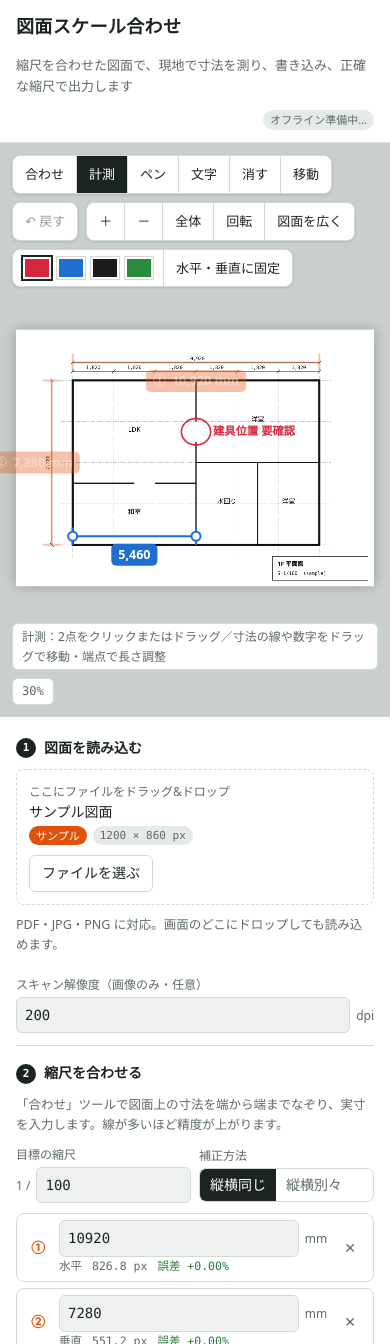
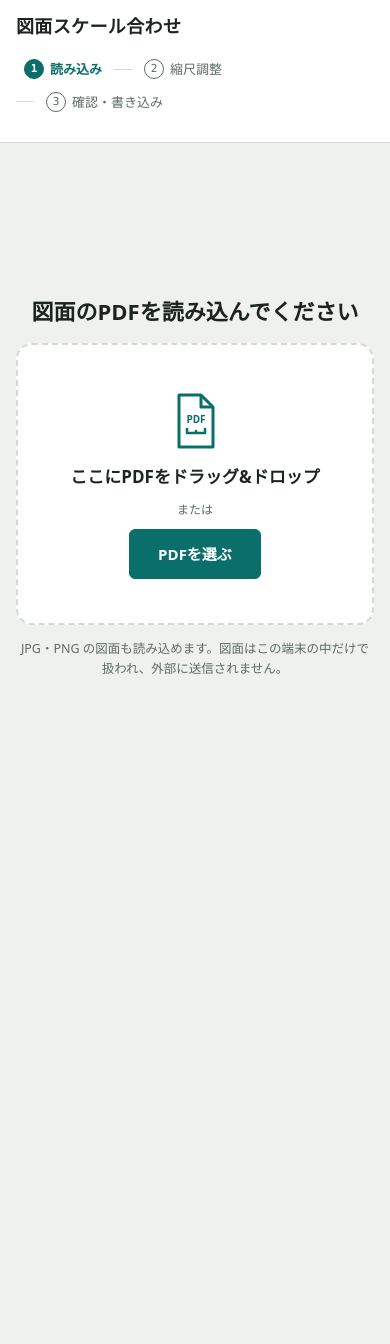
Before and after one commit to pluslup/zumen-scale, a plain HTML site: page index.html in a window 390 px wide. Shown: the top 1344 px of the page. After the commit the page ends 844 px from the top, so only its background shows below. Drawn offline with Linux system fonts and the light colour scheme.

Commit message:
起動画面をPDF読み込みのみにし、読み込み→縮尺調整→確認・書き込みの3ステップに整理
Co-Authored-By: Claude Opus 5.5 <noreply@anthropic.com>
Claude-Session: https://claude.ai/code/session_01BbWGDG1hpLCwZqBE9xNtqP

```diff
--- a/index.html
+++ b/index.html
@@ -70,7 +70,7 @@ button.ghost{border-color:transparent;background:transparent;color:var(--muted);
 button.danger{color:var(--bad)}
 button[aria-pressed=true].toggle{background:var(--accent);border-color:var(--accent);color:var(--accent-ink)}
 a.dlLink{display:inline-block;padding:9px 14px;border:1px solid var(--rule);border-radius:6px;color:var(--ink);text-decoration:none;background:var(--panel)}
-.drop{border:1.5px dashed var(--rule);border-radius:8px;padding:12px;display:flex;gap:10px;align-items:center;justify-content:space-between;flex-wrap:wrap;cursor:pointer}
+.drop-old{border:1.5px dashed var(--rule);border-radius:8px;padding:12px;display:flex;gap:10px;align-items:center;justify-content:space-between;flex-wrap:wrap;cursor:pointer}
 .drop.hot{border-color:var(--accent);background:color-mix(in srgb,var(--accent) 8%,transparent)}
 .drop .fname{font-weight:500;word-break:break-all;min-width:0}
 .badge{font-size:11px;padding:1px 7px;border-radius:999px;background:var(--chip);color:var(--muted);white-space:nowrap}
@@ -110,6 +110,7 @@ label.chk{display:flex;gap:8px;align-items:center;font-size:13px}
 .tb .grp{display:flex;align-items:center;gap:6px;padding:4px 10px;font-size:12px;color:var(--muted)}
 .sw{width:22px;height:22px;border-radius:50%;border:2px solid var(--panel)!important;box-shadow:0 0 0 1px var(--rule);padding:0;cursor:pointer}
 .sw[aria-pressed=true]{box-shadow:0 0 0 2px var(--ink)}
+.tb .sw{border-radius:50%;padding:0;flex:none}
 .status{position:absolute;left:12px;bottom:12px;right:12px;z-index:2;display:flex;justify-content:space-between;gap:8px;flex-wrap:wrap;pointer-events:none}
 .status span{background:var(--panel);border:1px solid var(--rule);border-radius:6px;padding:3px 9px;font-size:12px;color:var(--muted)}
 .mbar{position:absolute;left:50%;bottom:52px;transform:translateX(-50%);z-index:3;display:flex;gap:8px;align-items:center;background:var(--panel);border:1px solid var(--rule);border-radius:12px;padding:8px 10px 8px 16px;box-shadow:0 4px 16px rgba(0,0,0,.18);max-width:calc(100% - 24px);flex-wrap:wrap;justify-content:center}
@@ -122,6 +123,45 @@ label.chk{display:flex;gap:8px;align-items:center;font-size:13px}
   background:color-mix(in srgb,var(--bg) 78%,transparent)}
 .dropmask div{width:100%;height:100%;border:3px dashed var(--accent);border-radius:16px;display:grid;place-content:center;gap:6px;text-align:center;color:var(--accent)}
 .dropmask strong{font-size:22px} .dropmask span{font-size:14px;color:var(--muted)}
+/* phases */
+body[data-phase="start"] .app{display:none}
+body:not([data-phase="start"]) .start{display:none}
+body[data-phase="start"] .ph-app{display:none!important}
+body[data-phase="scale"] .ph-work{display:none!important}
+body[data-phase="work"] .ph-scale{display:none!important}
+.hspace{flex:1}
+header{align-items:center}
+.steps{list-style:none;margin:0;padding:0;display:flex;gap:4px;flex-wrap:wrap}
+.steps li{display:flex;align-items:center}
+.steps li+li::before{content:"";width:18px;height:1px;background:var(--rule);margin-right:4px}
+.steps button{border:0;background:transparent;color:var(--muted);padding:4px 8px;border-radius:999px;display:flex;gap:6px;align-items:center;font-size:13px}
+.steps button:disabled{opacity:1;cursor:default}
+.steps .n{font-family:var(--f-num);font-size:11px;width:20px;height:20px;border-radius:50%;display:inline-grid;place-items:center;border:1.5px solid currentColor}
+.steps li.cur button{color:var(--accent);font-weight:700}
+.steps li.cur .n{background:var(--accent);border-color:var(--accent);color:var(--accent-ink)}
+.steps li.done button{color:var(--ink)}
+.steps li.done .n{background:var(--ink);border-color:var(--ink);color:var(--panel)}
+.start{flex:1;display:grid;place-items:center;padding-block:32px;padding-left:max(16px,env(safe-area-inset-left,0px));padding-right:max(16px,env(safe-area-inset-right,0px))}
+.startbox{width:100%;max-width:640px;display:flex;flex-direction:column;gap:14px;text-align:center}
+.startbox h2{margin:0;font-size:22px;font-weight:700;text-wrap:balance}
+.bigdrop{border:2px dashed var(--rule);border-radius:16px;background:var(--panel);padding:44px 20px;display:flex;flex-direction:column;align-items:center;gap:10px;cursor:pointer;transition:border-color .15s,background .15s}
+.bigdrop:hover,.bigdrop.hot{border-color:var(--accent);background:color-mix(in srgb,var(--accent) 6%,var(--panel))}
+.bigdrop:focus-visible{outline:2px solid var(--accent);outline-offset:3px}
+.bigdrop strong{font-size:17px}
+.bigdrop .or{color:var(--muted);font-size:12px}
+.bigdrop .primary{font-size:15px;padding:12px 28px}
+.dropicon{width:64px;height:64px;color:var(--accent)}
+.filebar{display:flex;flex-direction:column;gap:6px;padding-block:10px;border-bottom:1px solid var(--rule)}
+.filebar .fname{font-weight:700;word-break:break-all}
+.howto{margin:0;padding-left:1.4em;font-size:13px;display:flex;flex-direction:column;gap:2px}
+.howto.plain{list-style:none;padding-left:0}
+.howto.plain li{padding-left:1em;text-indent:-1em}
+.howto.plain li::before{content:"・"}
+button.big{padding:13px 16px;font-size:15px}
+.scalecard{display:grid;grid-template-columns:1fr auto;gap:2px 12px;align-items:center;padding:12px;border-radius:10px;background:var(--chip)}
+.scalecard b{font-size:22px;margin-left:8px}
+.scalecard .lbl{grid-column:1}
+.scalecard button{grid-column:2;grid-row:1 / span 2}
 @media (max-width:820px){
   .app{grid-template-columns:1fr;flex:none}
   .stage{height:68vh;order:-1}
@@ -132,37 +172,49 @@ label.chk{display:flex;gap:8px;align-items:center;font-size:13px}
 
 <header>
   <h1>図面スケール合わせ</h1>
-  <p>縮尺を合わせた図面で、現地で寸法を測り、書き込み、正確な縮尺で出力します</p>
-  <span class="badge" id="offlineBadge" style="margin-left:auto">オフライン準備中…</span>
+  <ol class="steps" aria-label="作業の流れ">
+    <li data-p="start"><button type="button" id="stepStart"><span class="n">1</span>読み込み</button></li>
+    <li data-p="scale"><button type="button" id="stepScale"><span class="n">2</span>縮尺調整</button></li>
+    <li data-p="work"><button type="button" id="stepWork"><span class="n">3</span>確認・書き込み</button></li>
+  </ol>
+  <span class="hspace"></span>
+  <span class="badge" id="offlineBadge" hidden></span>
+  <button type="button" class="ghost ph-app" id="newFileBtn">別の図面を開く</button>
 </header>
+
+<main class="start" id="startView">
+  <div class="startbox">
+    <h2>図面のPDFを読み込んでください</h2>
+    <div class="bigdrop" id="dropBox" role="button" tabindex="0" aria-label="図面ファイルを選ぶ">
+      <svg class="dropicon" viewBox="0 0 64 64" aria-hidden="true"><path d="M16 6h22l12 12v40H16z" fill="none" stroke="currentColor" stroke-width="3" stroke-linejoin="round"/><path d="M38 6v12h12" fill="none" stroke="currentColor" stroke-width="3" stroke-linejoin="round"/><path d="M24 44h18M24 44v-4M42 44v-4M33 44v-2" stroke="currentColor" stroke-width="2.5" stroke-linecap="round"/><text x="33" y="34" text-anchor="middle" font-size="10" font-weight="700" fill="currentColor" font-family="system-ui,sans-serif">PDF</text></svg>
+      <strong>ここにPDFをドラッグ&ドロップ</strong>
+      <span class="or">または</span>
+      <button type="button" class="primary" id="openBtn">PDFを選ぶ</button>
+    </div>
+    <p class="hint">JPG・PNG の図面も読み込めます。図面はこの端末の中だけで扱われ、外部に送信されません。</p>
+    <div id="loadMsg"></div>
+  </div>
+  <input id="file" type="file" accept="application/pdf,image/jpeg,image/png,.pdf,.jpg,.jpeg,.png" hidden>
+</main>
 
 <div class="app" id="app">
   <aside>
-    <section class="step">
-      <h2><span class="n">1</span>図面を読み込む</h2>
-      <div class="drop" id="dropBox">
-        <div style="min-width:0">
-          <div class="lbl">ここにファイルをドラッグ&ドロップ</div>
-          <div class="fname" id="fname">サンプル図面</div>
-          <div class="row" style="gap:6px;margin-top:2px"><span class="badge sample" id="kindBadge">サンプル</span><span class="badge num" id="pxBadge"></span></div>
-        </div>
-        <button id="openBtn" type="button">ファイルを選ぶ</button>
-        <input id="file" type="file" accept="application/pdf,image/jpeg,image/png,.pdf,.jpg,.jpeg,.png" hidden>
-      </div>
-      <p class="hint">PDF・JPG・PNG に対応。画面のどこにドロップしても読み込めます。</p>
-      <div id="loadMsg"></div>
+    <div class="filebar">
+      <div class="fname" id="fname"></div>
+      <div class="row" style="gap:6px"><span class="badge" id="kindBadge"></span><span class="badge num" id="pxBadge"></span></div>
       <div class="row" id="pageRow" hidden>
         <div class="field"><label for="pageSel">ページ</label><select id="pageSel"></select></div>
       </div>
-      <div class="row" id="dpiRow">
-        <div class="field"><label for="dpi">スキャン解像度（画像のみ・任意）</label>
-          <div class="inmm"><input id="dpi" type="number" min="50" max="2400" step="1" placeholder="例 300"><span>dpi</span></div></div>
-      </div>
-    </section>
+      <div id="appMsg" class="stack"></div>
+    </div>
 
-    <section class="step">
-      <h2><span class="n">2</span>縮尺を合わせる</h2>
-      <p class="hint">「合わせ」ツールで図面上の寸法を端から端までなぞり、実寸を入力します。線が多いほど精度が上がります。</p>
+    <section class="step ph-scale">
+      <h2>縮尺を合わせる</h2>
+      <ol class="howto">
+        <li>図面の中の寸法（通り芯間など）を、端から端までなぞる</li>
+        <li>その寸法の実寸を mm で入力する</li>
+        <li>線を2本以上引くと精度が上がります</li>
+      </ol>
       <div class="row">
         <div class="field"><label for="ratio">目標の縮尺</label>
           <div class="inmm"><span>1 /</span><input id="ratio" type="number" min="1" step="1" value="100"></div></div>
@@ -177,21 +229,39 @@ label.chk{display:flex;gap:8px;align-items:center;font-size:13px}
         <label class="chk"><input type="checkbox" id="showCal" checked> 合わせ線を表示</label>
         <button type="button" class="ghost" id="clearLines">合わせ線を消す</button>
       </div>
+      <div class="row" id="dpiRow">
+        <div class="field"><label for="dpi">スキャン解像度（画像のみ・任意）</label>
+          <div class="inmm"><input id="dpi" type="number" min="50" max="2400" step="1" placeholder="例 300"><span>dpi</span></div></div>
+      </div>
       <div class="stack">
         <button type="button" class="toggle" id="asIsBtn" aria-pressed="false">この資料はすでに正しい縮尺</button>
-        <p class="hint" id="asIsHint">補正済みのPDFなど、原寸（100%）で印刷すると目標の縮尺になる資料なら、寸法線なしで計測できます。</p>
+        <p class="hint" id="asIsHint"></p>
       </div>
     </section>
 
-    <section class="step">
-      <h2><span class="n">3</span>補正結果</h2>
+    <section class="step ph-scale">
+      <h2>補正結果</h2>
       <dl class="result" id="result"></dl>
       <div id="calNote" class="stack"></div>
+      <button type="button" class="primary big" id="toWork" disabled>縮尺を確定して次へ</button>
+      <p class="hint" id="toWorkHint">寸法線に実寸を入力すると、次へ進めます。</p>
     </section>
 
-    <section class="step">
-      <h2><span class="n">4</span>現地で測る・書き込む</h2>
-      <p class="hint">「計測」で2点をなぞると実際の長さが出ます。そのままなら一時表示、「図面に残す」で図面に記入されます。寸法は線や数字をつかんで移動、端点をつかんで長さを調整できます。「ペン」「文字」で書き込み、「消す」で書き込みをタップすると消えます。</p>
+    <section class="step ph-work">
+      <div class="scalecard">
+        <div><span class="lbl">縮尺</span><b class="num" id="scaleNow">1/100</b></div>
+        <div class="lbl" id="scaleBasis"></div>
+        <button type="button" id="backScale">縮尺を調整し直す</button>
+      </div>
+    </section>
+
+    <section class="step ph-work">
+      <h2>寸法の確認・書き込み</h2>
+      <ul class="howto plain">
+        <li><b>計測</b>：2点をなぞると実寸を表示。「図面に残す」で記入</li>
+        <li>残した寸法は、線や数字をつかんで移動、端点で長さ調整</li>
+        <li><b>ペン</b>・<b>文字</b>で書き込み、<b>消す</b>で削除</li>
+      </ul>
       <div class="counts"><span>残した寸法 <b id="cntDim">0</b></span><span>ペン <b id="cntPen">0</b></span><span>文字 <b id="cntText">0</b></span></div>
       <div class="row">
         <button type="button" id="undoBtn2">元に戻す</button>
@@ -199,8 +269,8 @@ label.chk{display:flex;gap:8px;align-items:center;font-size:13px}
       </div>
     </section>
 
-    <section class="step">
-      <h2><span class="n">5</span>出力する</h2>
+    <section class="step ph-work">
+      <h2>出力する</h2>
       <div class="row">
         <div class="field"><span class="lbl">形式</span>
           <div class="seg" role="group" aria-label="形式" id="fmtSeg">
@@ -239,11 +309,11 @@ label.chk{display:flex;gap:8px;align-items:center;font-size:13px}
     <div class="toolbar">
       <div class="tbrow">
         <div class="tb" role="group" aria-label="ツール">
-          <button type="button" data-tool="line" aria-pressed="true" title="縮尺合わせの寸法線（L）">合わせ</button>
-          <button type="button" data-tool="measure" aria-pressed="false" title="計測（M）">計測</button>
-          <button type="button" data-tool="pen" aria-pressed="false" title="ペン（P）">ペン</button>
-          <button type="button" data-tool="text" aria-pressed="false" title="文字（T）">文字</button>
-          <button type="button" data-tool="erase" aria-pressed="false" title="書き込みを消す（E）">消す</button>
+          <button type="button" class="ph-scale" data-tool="line" aria-pressed="true" title="縮尺合わせの寸法線（L）">合わせ</button>
+          <button type="button" class="ph-work" data-tool="measure" aria-pressed="false" title="計測（M）">計測</button>
+          <button type="button" class="ph-work" data-tool="pen" aria-pressed="false" title="ペン（P）">ペン</button>
+          <button type="button" class="ph-work" data-tool="text" aria-pressed="false" title="文字（T）">文字</button>
+          <button type="button" class="ph-work" data-tool="erase" aria-pressed="false" title="書き込みを消す（E）">消す</button>
           <button type="button" data-tool="pan" aria-pressed="false" title="移動（右ドラッグ / H / Space押しながら）">移動</button>
         </div>
         <div class="tb" id="pageNav" hidden role="group" aria-label="ページ">
@@ -251,7 +321,7 @@ label.chk{display:flex;gap:8px;align-items:center;font-size:13px}
           <span class="grp num" id="pgLbl" style="color:var(--ink);font-weight:600">1 / 1</span>
           <button type="button" id="pgNext" title="次のページ（PageDown）" aria-label="次のページ">▶</button>
         </div>
-        <div class="tb"><button type="button" id="undoBtn" title="元に戻す（Ctrl/⌘+Z）">↶ 戻す</button></div>
+        <div class="tb ph-work"><button type="button" id="undoBtn" title="元に戻す（Ctrl/⌘+Z）">↶ 戻す</button></div>
         <div class="tb" role="group" aria-label="表示">
           <button type="button" id="zIn" title="拡大">＋</button>
           <button type="button" id="zOut" title="縮小">－</button>
@@ -302,9 +372,9 @@ const EXPORT_MM_PER_PX = 0.22;   // 1 on-screen px of a dimension mark ≈ 0.22
 const COARSE = matchMedia('(pointer:coarse)').matches;
 const S = { src:null, name:'', kind:'image', pxPerMm0:null, imgScale:1, pdf:null, page:1, pageState:{},
   lines:[], sel:-1, asIs:false, anns:[], hist:[], tool:'line', pending:null, hover:null, measure:null, stroke:null,
-  view:{k:1,ox:0,oy:0}, mode:'u', sample:true, color:'red', size:'m', ortho:false, penSeen:false,
+  view:{k:1,ox:0,oy:0}, mode:'u', color:'red', size:'m', ortho:false, penSeen:false,
   fmt:'pdf', withAnns:false, editing:undefined, textAt:null, textSize:20, loadNote:'',
-  pdfPage:null, pdfBytes:null, srcScale:1, rot:0, hi:null, hiTask:null, srcGen:0, pageHasAnnots:false };
+  phase:'start', pdfPage:null, pdfBytes:null, srcScale:1, rot:0, hi:null, hiTask:null, srcGen:0, pageHasAnnots:false };
 
 const cv = $('#cv'), ctx = cv.getContext('2d'), stage = $('#stage');
 let dpr = 1;
@@ -442,9 +512,9 @@ function paint(){
   if(S.hi && S.hi.key === hiKey()){ ctx.imageSmoothingEnabled = true; ctx.drawImage(S.hi.c, S.hi.x, S.hi.y, S.hi.w, S.hi.h); }
   scheduleHi();
   const px = n => n/v.k, c = calib(), mark = css('--mark'), mark2 = css('--mark2');
-  if($('#showCal').checked) S.lines.forEach((l,i) => {
+  if(S.phase==='scale' && $('#showCal').checked) S.lines.forEach((l,i) => {
     drawDim(ctx, l.a, l.b, {color:mark, label: circ(i)+'  '+(l.real>0 ? fmt(l.real)+' mm' : '寸法を入力'), px,
-      handles:S.tool==='line', strong:i===S.sel, alpha:S.tool==='line' ? 1 : .35});
+      handles:S.tool==='line', strong:i===S.sel, alpha:S.tool==='line' ? 1 : .5});
   });
   renderAnns(ctx, px, c, S.tool==='measure', S.editing);
   if(S.stroke) drawPen(ctx, S.stroke);
@@ -739,7 +809,9 @@ function setTipDefault(){
   };
   setTip(t[S.tool]);
 }
+const PHASE_TOOLS = {scale:['line','pan'], work:['measure','pen','text','erase','pan']};
 function setTool(t){
+  if(PHASE_TOOLS[S.phase] && !PHASE_TOOLS[S.phase].includes(t)) return;
   commitText();
   S.tool = t; S.pending = null;
   document.querySelectorAll('[data-tool]').forEach(b => b.setAttribute('aria-pressed', b.dataset.tool===t));
@@ -889,6 +961,12 @@ function updateDerived(){
   $('#asIsHint').textContent = S.pxPerMm0
     ? `補正済みのPDFなど、原寸（100%）で印刷すると 1/${fmt(r)} になる資料なら、寸法線なしで計測できます。`
     : '画像の場合は、先にスキャン解像度（dpi）を入れると使えます。';
+  $('#toWork').disabled = !c; $('#stepWork').disabled = !c && S.phase!=='work';
+  $('#toWorkHint').textContent = !c ? '寸法線に実寸を入力すると、次へ進めます。'
+    : c.asIs ? '資料の寸法どおりの縮尺で進みます。' : '縮尺を確定して、寸法の確認・書き込みへ進みます。';
+  $('#scaleNow').textContent = '1/' + fmt(r);
+  $('#scaleBasis').textContent = !c ? 'このページの縮尺が未設定です。調整し直してください。'
+    : c.asIs ? '資料の寸法どおり' : c.inherited ? `${c.inherited} ページ目の縮尺を使用` : `寸法線 ${c.n} 本で調整済み`;
   if(!c || !S.src){
     dl.innerHTML = '<dt>状態</dt><dd>寸法線に実寸を入れると計算します</dd>';
     nt.innerHTML = S.loadNote ? note(S.loadNote,'good') : ''; drawPreview(null); $('#exportBtn').disabled = true; $('#paperNote').innerHTML=''; return;
@@ -954,6 +1032,7 @@ function drawPreview(c, P, W, H){
 const dropBox = $('#dropBox');
 $('#openBtn').onclick = e => { e.stopPropagation(); $('#file').click(); };
 dropBox.addEventListener('click', () => $('#file').click());
+dropBox.addEventListener('keydown', e => { if(e.key==='Enter' || e.key===' '){ e.preventDefault(); $('#file').click(); } });
 $('#file').onchange = e => { const f = e.target.files[0]; if(f) load(f); e.target.value=''; };
 let dragDepth = 0;
 const hasFiles = e => [...(e.dataTransfer?.types||[])].includes('Files');
@@ -986,9 +1065,10 @@ function resetWork(){
   commitText(true);
   S.lines = []; S.sel = -1; S.measure = null; S.pending = null; S.anns = []; S.hist = []; S.asIs = false; S.loadNote = '';
 }
+const msgBox = () => S.phase==='start' ? $('#loadMsg') : $('#appMsg');
 async function load(file){
-  $('#loadMsg').innerHTML = '';
-  if(!okType(file)){ $('#loadMsg').innerHTML = note(`「${esc(file.name)}」は読み込めません。PDF・JPG・PNG のファイルを選んでください。`,'bad'); return; }
+  $('#loadMsg').innerHTML = ''; $('#appMsg').innerHTML = '';
+  if(!okType(file)){ msgBox().innerHTML = note(`「${esc(file.name)}」は読み込めません。PDF・JPG・PNG のファイルを選んでください。`,'bad'); return; }
   $('#busy').hidden = false;
   try{
     S.name = file.name.replace(/\.[^.]+$/,''); S.sample = false;
@@ -1026,10 +1106,10 @@ async function load(file){
     $('#dpiRow').hidden = S.kind!=='image';
     syncPageUi();
     if(S.kind==='pdf' && S.pdf.numPages > 1)
-      $('#loadMsg').innerHTML = note(`このPDFは ${S.pdf.numPages} ページあります。図面の上の ◀ ▶ でページを切り替えられます。`);
-    updateBadge(); fit(); renderList(); setTool(S.asIs ? 'measure' : 'line');
+      $('#appMsg').innerHTML = note(`このPDFは ${S.pdf.numPages} ページあります。図面の上の ◀ ▶ でページを切り替えられます。`);
+    updateBadge(); renderList(); setPhase('scale');
   }catch(err){
-    $('#loadMsg').innerHTML = note(esc(err.message||'読み込みに失敗しました。') + ' ファイルが壊れていないか確認してください。','bad');
+    msgBox().innerHTML = note(esc(err.message||'読み込みに失敗しました。') + ' ファイルが壊れていないか確認してください。','bad');
   }finally{ $('#busy').hidden = true; }
 }
 async function renderPage(n){
@@ -1077,8 +1157,7 @@ $('#pgNext').onclick = () => gotoPage(S.page + 1);
 $('#dpi').addEventListener('input', e => { const v=+e.target.value; S.pxPerMm0 = v>0 ? v/25.4*(S.imgScale||1) : null; updateDerived(); draw(); });
 function updateBadge(){
   const kb = $('#kindBadge');
-  kb.textContent = S.sample ? 'サンプル' : (S.kind==='pdf' ? 'PDF' : '画像');
-  kb.className = 'badge' + (S.sample ? ' sample' : '');
+  kb.textContent = S.kind==='pdf' ? 'PDF' : '画像';
   $('#pxBadge').textContent = S.src ? `${S.src.width} × ${S.src.height} px` : '';
 }
 
@@ -1243,66 +1322,50 @@ async function deliver(blob, filename){
   };
 }
 
-/* ---------- sample drawing (1F plan, labelled 1/100 but actually printed at ~1/104, scanned at 200dpi) ---------- */
-const SP = 200/25.4/104, SX0 = 190, SY0 = 170, SM = v => v*SP;
-function makeSample(){
-  const c = document.createElement('canvas'); c.width = 1200; c.height = 860;
-  const g = c.getContext('2d'), X0 = SX0, Y0 = SY0, M = SM;
-  g.fillStyle='#fff'; g.fillRect(0,0,c.width,c.height);
-  const gx = [0,1820,3640,5460,7280,9100,10920], gy = [0,1820,3640,5460,7280];
-  g.strokeStyle='#9aa'; g.lineWidth=1; g.setLineDash([14,4,3,4]);
-  gx.forEach(v=>{ g.beginPath(); g.moveTo(X0+M(v), Y0-40); g.lineTo(X0+M(v), Y0+M(7280)+40); g.stroke(); });
-  gy.forEach(v=>{ g.beginPath(); g.moveTo(X0-40, Y0+M(v)); g.lineTo(X0+M(10920)+40, Y0+M(v)); g.stroke(); });
-  g.setLineDash([]);
-  g.strokeStyle='#111'; g.lineWidth=7; g.strokeRect(X0, Y0, M(10920), M(7280));
-  g.lineWidth=4;
-  const wall=(x1,y1,x2,y2)=>{ g.beginPath(); g.moveTo(X0+M(x1),Y0+M(y1)); g.lineTo(X0+M(x2),Y0+M(y2)); g.stroke(); };
-  wall(5460,0,5460,7280); wall(5460,3640,10920,3640); wall(0,4550,5460,4550); wall(8190,3640,8190,7280);
-  g.fillStyle='#fff'; g.fillRect(X0+M(5460)-4, Y0+M(1820), 8, M(910)); g.fillRect(X0+M(2730), Y0+M(4550)-4, M(910), 8);
-  g.fillStyle='#111'; g.font='500 22px '+FONT(); g.textAlign='center';
-  g.fillText('LDK', X0+M(2730), Y0+M(2275)); g.fillText('洋室', X0+M(8190), Y0+M(1820));
-  g.fillText('和室', X0+M(2730), Y0+M(5915)); g.fillText('水回り', X0+M(6825), Y0+M(5460)); g.fillText('洋室', X0+M(9555), Y0+M(5460));
-  g.lineWidth=1.2; g.font='16px ' + css('--f-num');
-  const dimH=(x1,x2,y,t)=>{ g.beginPath(); g.moveTo(X0+M(x1),y); g.lineTo(X0+M(x2),y); g.stroke();
-    [x1,x2].forEach(v=>{ g.beginPath(); g.moveTo(X0+M(v)-6,y+6); g.lineTo(X0+M(v)+6,y-6); g.stroke(); }); g.fillText(t,X0+M((x1+x2)/2),y-8); };
-  dimH(0,10920,110,'10,920');
-  for(let i=0;i<6;i++) dimH(gx[i],gx[i+1],140,'1,820');
-  g.save(); g.translate(120, Y0+M(3640)); g.rotate(-Math.PI/2);
-  g.beginPath(); g.moveTo(-M(3640),0); g.lineTo(M(3640),0); g.stroke();
-  [-M(3640),M(3640)].forEach(v=>{ g.beginPath(); g.moveTo(v-6,6); g.lineTo(v+6,-6); g.stroke(); });
-  g.fillText('7,280', 0, -8); g.restore();
-  g.strokeStyle='#111'; g.lineWidth=1.5; g.strokeRect(860, 760, 320, 80);
-  g.textAlign='left'; g.font='700 20px '+FONT(); g.fillText('1F 平面図', 876, 792);
-  g.font='16px ' + css('--f-num'); g.fillText('S=1/100  (sample)', 876, 822);
-  return c;
+/* ---------- phases ---------- */
+function setPhase(p){
+  if(p !== 'start' && !S.src) p = 'start';
+  if(p === 'work' && !calib()) return;
+  commitText();
+  S.phase = p; document.body.dataset.phase = p;
+  const order = ['start','scale','work'];
+  document.querySelectorAll('.steps li').forEach(li => {
+    const i = order.indexOf(li.dataset.p), cur = order.indexOf(p);
+    li.classList.toggle('cur', i===cur); li.classList.toggle('done', i<cur);
+  });
+  $('#stepStart').disabled = p==='start'; $('#stepScale').disabled = p!=='work';
+  S.measure = null; S.pending = null;
+  if(p === 'scale') setTool('line');
+  if(p === 'work') setTool('measure');
+  requestAnimationFrame(() => { resize(); fit(); updateDerived(); });
 }
-function boot(){
-  S.src = makeSample(); S.kind='image'; S.name='sample-1F'; S.sample=true;
-  S.imgScale = 1; S.pxPerMm0 = 200/25.4; $('#dpi').value = 200;
-  S.lines = [
-    {a:{x:SX0, y:110}, b:{x:SX0+SM(10920), y:110}, real:10920},
-    {a:{x:120, y:SY0}, b:{x:120, y:SY0+SM(7280)}, real:7280}
-  ];
-  const m = mmpp(), cx = SX0+SM(5460), cy = SY0+SM(2275), rad = SM(650);
-  const circle = []; for(let i=0;i<=36;i++){ const t=i/36*Math.PI*2; circle.push({x:cx+Math.cos(t)*rad, y:cy+Math.sin(t)*rad*0.9}); }
-  S.anns = [
-    {type:'dim', a:{x:SX0, y:SY0+SM(6900)}, b:{x:SX0+SM(5460), y:SY0+SM(6900)}, color:COLORS.blue},
-    {type:'pen', pts:circle, color:COLORS.red, w:PEN_MM.m/m},
-    {type:'text', p:{x:cx+rad+8, y:cy-SM(250)}, text:'建具位置 要確認', color:COLORS.red, size:TEXT_MM.m/m}
-  ];
-  updateBadge(); resize(); fit(); renderList(); setTool('measure');
+function closeDrawing(){
+  resetWork(); S.pageState = {}; S.inherit = null;
+  if(S.hiTask){ try{ S.hiTask.cancel(); }catch(_){} S.hiTask = null; }
+  if(S.hi){ S.hi.c.width = 0; S.hi = null; }
+  if(S.src) S.src.width = 0;
+  S.src = null; S.pdf = null; S.pdfPage = null; S.pdfBytes = null; S.srcGen++;
+  $('#appMsg').innerHTML = ''; $('#exportMsg').innerHTML = ''; $('#loadMsg').innerHTML = '';
+  setPhase('start');
 }
+let closeArm = 0;
+function askClose(btn){
+  if(!S.anns.length || Date.now()-closeArm < 4000){ closeArm = 0; $('#newFileBtn').textContent = '別の図面を開く'; closeDrawing(); return; }
+  closeArm = Date.now(); $('#newFileBtn').textContent = '書き込みは消えます。もう一度押すと閉じます';
+  setTimeout(() => { if(closeArm && Date.now()-closeArm >= 3900){ closeArm = 0; $('#newFileBtn').textContent = '別の図面を開く'; } }, 4000);
+}
+$('#newFileBtn').onclick = askClose;
+$('#stepStart').onclick = askClose;
+$('#stepScale').onclick = () => setPhase('scale');
+$('#stepWork').onclick = () => setPhase('work');
+$('#toWork').onclick = () => setPhase('work');
+$('#backScale').onclick = () => setPhase('scale');
+
 new ResizeObserver(() => { resize(); updateDerived(); }).observe(stage);
 matchMedia('(prefers-color-scheme: dark)').addEventListener('change', () => { draw(); updateDerived(); });
 new MutationObserver(() => { draw(); updateDerived(); }).observe(document.documentElement, {attributes:true, attributeFilter:['data-theme']});
-if(document.fonts) document.fonts.ready.then(() => { _font = null; if(S.sample){ S.src = makeSample(); draw(); updateDerived(); } });
-boot();
-const ob = $('#offlineBadge');
-if('serviceWorker' in navigator && window.isSecureContext){
-  navigator.serviceWorker.register('sw.js').then(() => navigator.serviceWorker.ready).then(() => {
-    ob.textContent = 'オフライン対応済み'; ob.style.background = 'var(--accent)'; ob.style.color = 'var(--accent-ink)';
-  }).catch(() => { ob.textContent = 'オフライン未対応'; });
-} else { ob.textContent = window.isSecureContext ? 'オフライン未対応のブラウザ' : 'オフラインにはHTTPSで開いてください'; }
+if(document.fonts) document.fonts.ready.then(() => { _font = null; draw(); });
+setPhase('start');
 })();
 </script>
 
```
Also changed, not shown: sw.js.
